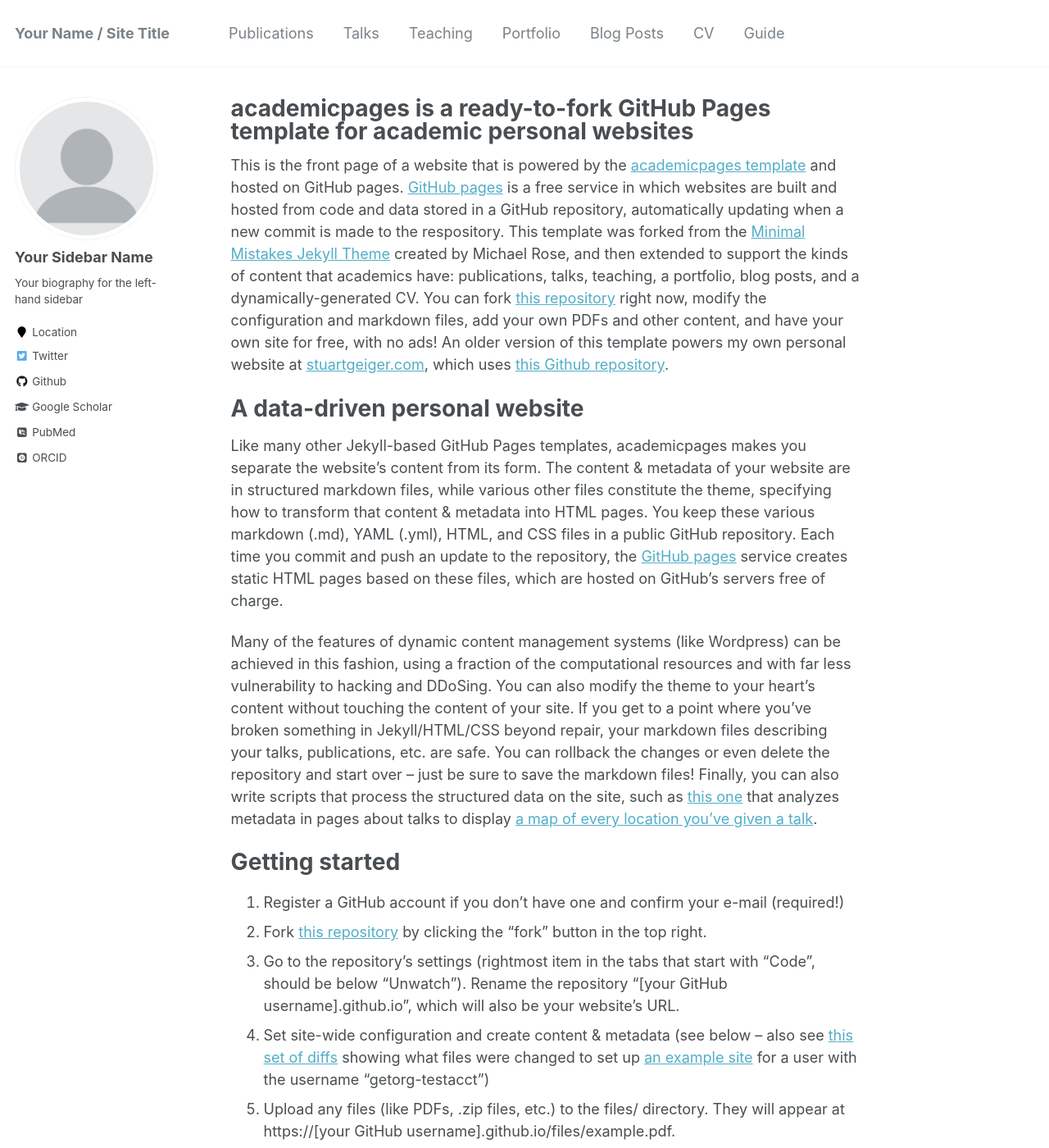
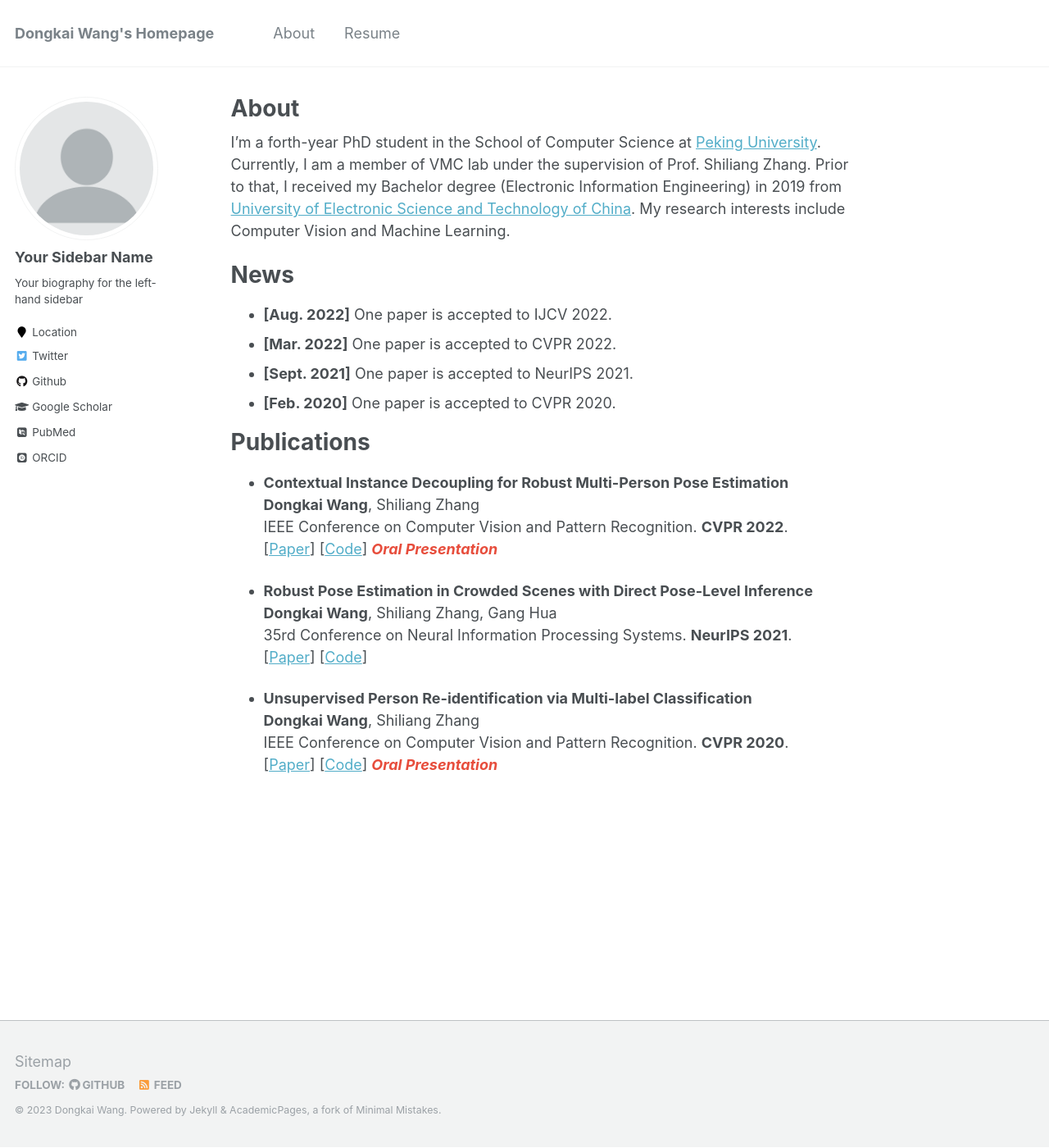
Before and after one commit to kennethwdk/kennethwdk.github.io, a Jekyll site: the page built from _pages/about.md, in a window 1280 px wide and 1400 px high. Shown: the whole window at 82% size. Built offline with Jekyll 4.4.1, drawn with Linux system fonts in a browser that asks for light colours; some web fonts are replaced; some of the changed text lies outside the part shown.

Commit message:
add info

```diff
--- a/_config.yml
+++ b/_config.yml
@@ -7,13 +7,13 @@
 
 # Site Settings
 locale                   : "en-US"
-title                    : "Your Name / Site Title"
+title                    : "Dongkai Wang's Homepage"
 title_separator          : "-"
-name                     : &name "Your Name"
-description              : &description "personal description"
-url                      : https://academicpages.github.io # the base hostname & protocol for your site e.g. "https://mmistakes.github.io"
+name                     : &name "Dongkai Wang"
+description              : &description "Ph.D. at Peking Univeristy"
+url                      : https://kennethwdk.github.io # the base hostname & protocol for your site e.g. "https://mmistakes.github.io"
 baseurl                  : "" # the subpath of your site, e.g. "/blog"
-repository               : "academicpages/academicpages.github.io"
+repository               : "kennethwdk/kennethwdk.github.io"
 teaser                   :  # filename of teaser fallback teaser image placed in /images/, .e.g. "500x300.png"
 breadcrumbs              : false # true, false (default)
 words_per_minute         : 160
--- a/_pages/about.md
+++ b/_pages/about.md
@@ -1,6 +1,6 @@
 ---
 permalink: /
-title: "academicpages is a ready-to-fork GitHub Pages template for academic personal websites"
+title: "About"
 excerpt: "About me"
 author_profile: true
 redirect_from:
@@ -8,43 +8,37 @@ redirect_from:
   - /about.html
 ---
 
-This is the front page of a website that is powered by the [academicpages template](https://github.com/academicpages/academicpages.github.io) and hosted on GitHub pages. [GitHub pages](https://pages.github.com) is a free service in which websites are built and hosted from code and data stored in a GitHub repository, automatically updating when a new commit is made to the respository. This template was forked from the [Minimal Mistakes Jekyll Theme](https://mmistakes.github.io/minimal-mistakes/) created by Michael Rose, and then extended to support the kinds of content that academics have: publications, talks, teaching, a portfolio, blog posts, and a dynamically-generated CV. You can fork [this repository](https://github.com/academicpages/academicpages.github.io) right now, modify the configuration and markdown files, add your own PDFs and other content, and have your own site for free, with no ads! An older version of this template powers my own personal website at [stuartgeiger.com](http://stuartgeiger.com), which uses [this Github repository](https://github.com/staeiou/staeiou.github.io).
+I'm a forth-year PhD student in the School of Computer Science at [Peking University](https://www.pku.edu.cn/). Currently, I am a member of VMC lab under the supervision of Prof. Shiliang Zhang. Prior to that, I received my Bachelor degree (Electronic Information Engineering) in 2019 from [University of Electronic Science and Technology of China](https://www.uestc.edu.cn/). My research interests include Computer Vision and Machine Learning.
 
-A data-driven personal website
+News
 ======
-Like many other Jekyll-based GitHub Pages templates, academicpages makes you separate the website's content from its form. The content & metadata of your website are in structured markdown files, while various other files constitute the theme, specifying how to transform that content & metadata into HTML pages. You keep these various markdown (.md), YAML (.yml), HTML, and CSS files in a public GitHub repository. Each time you commit and push an update to the repository, the [GitHub pages](https://pages.github.com/) service creates static HTML pages based on these files, which are hosted on GitHub's servers free of charge.
+- **[Aug. 2022]** One paper is accepted to IJCV 2022.
+- **[Mar. 2022]** One paper is accepted to CVPR 2022.
+- **[Sept. 2021]** One paper is accepted to NeurIPS 2021.
+- **[Feb. 2020]** One paper is accepted to CVPR 2020.
 
-Many of the features of dynamic content management systems (like Wordpress) can be achieved in this fashion, using a fraction of the computational resources and with far less vulnerability to hacking and DDoSing. You can also modify the theme to your heart's content without touching the content of your site. If you get to a point where you've broken something in Jekyll/HTML/CSS beyond repair, your markdown files describing your talks, publications, etc. are safe. You can rollback the changes or even delete the repository and start over -- just be sure to save the markdown files! Finally, you can also write scripts that process the structured data on the site, such as [this one](https://github.com/academicpages/academicpages.github.io/blob/master/talkmap.ipynb) that analyzes metadata in pages about talks to display [a map of every location you've given a talk](https://academicpages.github.io/talkmap.html).
+Publications
+======
+- **Contextual Instance Decoupling for Robust Multi-Person Pose Estimation**
+  <br>
+  **Dongkai Wang**, Shiliang Zhang
+  <br>
+  IEEE Conference on Computer Vision and Pattern Recognition. **CVPR 2022**.
+  <br>
+  [[Paper]()] [[Code](https://github.com/kennethwdk/CID)] <strong><i style="color:#e74d3c">Oral Presentation</i></strong>
 
-Getting started
-======
-1. Register a GitHub account if you don't have one and confirm your e-mail (required!)
-1. Fork [this repository](https://github.com/academicpages/academicpages.github.io) by clicking the "fork" button in the top right.
-1. Go to the repository's settings (rightmost item in the tabs that start with "Code", should be below "Unwatch"). Rename the repository "[your GitHub username].github.io", which will also be your website's URL.
-1. Set site-wide configuration and create content & metadata (see below -- also see [this set of diffs](http://archive.is/3TPas) showing what files were changed to set up [an example site](https://getorg-testacct.github.io) for a user with the username "getorg-testacct")
-1. Upload any files (like PDFs, .zip files, etc.) to the files/ directory. They will appear at https://[your GitHub username].github.io/files/example.pdf.
-1. Check status by going to the repository settings, in the "GitHub pages" section
+- **Robust Pose Estimation in Crowded Scenes with Direct Pose-Level Inference**
+  <br>
+  **Dongkai Wang**, Shiliang Zhang, Gang Hua
+  <br>
+  35rd Conference on Neural Information Processing Systems. **NeurIPS 2021**.
+  <br>
+  [[Paper](https://papers.nips.cc/paper/2021/hash/31857b449c407203749ae32dd0e7d64a-Abstract.html)] [[Code](https://github.com/kennethwdk/PINet)]
 
-Site-wide configuration
-------
-The main configuration file for the site is in the base directory in [_config.yml](https://github.com/academicpages/academicpages.github.io/blob/master/_config.yml), which defines the content in the sidebars and other site-wide features. You will need to replace the default variables with ones about yourself and your site's github repository. The configuration file for the top menu is in [_data/navigation.yml](https://github.com/academicpages/academicpages.github.io/blob/master/_data/navigation.yml). For example, if you don't have a portfolio or blog posts, you can remove those items from that navigation.yml file to remove them from the header.
-
-Create content & metadata
-------
-For site content, there is one markdown file for each type of content, which are stored in directories like _publications, _talks, _posts, _teaching, or _pages. For example, each talk is a markdown file in the [_talks directory](https://github.com/academicpages/academicpages.github.io/tree/master/_talks). At the top of each markdown file is structured data in YAML about the talk, which the theme will parse to do lots of cool stuff. The same structured data about a talk is used to generate the list of talks on the [Talks page](https://academicpages.github.io/talks), each [individual page](https://academicpages.github.io/talks/2012-03-01-talk-1) for specific talks, the talks section for the [CV page](https://academicpages.github.io/cv), and the [map of places you've given a talk](https://academicpages.github.io/talkmap.html) (if you run this [python file](https://github.com/academicpages/academicpages.github.io/blob/master/talkmap.py) or [Jupyter notebook](https://github.com/academicpages/academicpages.github.io/blob/master/talkmap.ipynb), which creates the HTML for the map based on the contents of the _talks directory).
-
-**Markdown generator**
-
-I have also created [a set of Jupyter notebooks](https://github.com/academicpages/academicpages.github.io/tree/master/markdown_generator
-) that converts a CSV containing structured data about talks or presentations into individual markdown files that will be properly formatted for the academicpages template. The sample CSVs in that directory are the ones I used to create my own personal website at stuartgeiger.com. My usual workflow is that I keep a spreadsheet of my publications and talks, then run the code in these notebooks to generate the markdown files, then commit and push them to the GitHub repository.
-
-How to edit your site's GitHub repository
-------
-Many people use a git client to create files on their local computer and then push them to GitHub's servers. If you are not familiar with git, you can directly edit these configuration and markdown files directly in the github.com interface. Navigate to a file (like [this one](https://github.com/academicpages/academicpages.github.io/blob/master/_talks/2012-03-01-talk-1.md) and click the pencil icon in the top right of the content preview (to the right of the "Raw | Blame | History" buttons). You can delete a file by clicking the trashcan icon to the right of the pencil icon. You can also create new files or upload files by navigating to a directory and clicking the "Create new file" or "Upload files" buttons.
-
-Example: editing a markdown file for a talk
-![Editing a markdown file for a talk](/images/editing-talk.png)
-
-For more info
-------
-More info about configuring academicpages can be found in [the guide](https://academicpages.github.io/markdown/). The [guides for the Minimal Mistakes theme](https://mmistakes.github.io/minimal-mistakes/docs/configuration/) (which this theme was forked from) might also be helpful.
+- **Unsupervised Person Re-identification via Multi-label Classification**
+  <br>
+  **Dongkai Wang**, Shiliang Zhang
+  <br>
+  IEEE Conference on Computer Vision and Pattern Recognition. **CVPR 2020**.
+  <br>
+  [[Paper](https://openaccess.thecvf.com/content_CVPR_2020/html/Wang_Unsupervised_Person_Re-Identification_via_Multi-Label_Classification_CVPR_2020_paper.html)] [[Code](https://github.com/kennethwdk/MLCReID)] <strong><i style="color:#e74d3c">Oral Presentation</i></strong>
```
Also changed, not shown: README.md (+1 -31 lines), _data/navigation.yml (+14 -14 lines).
